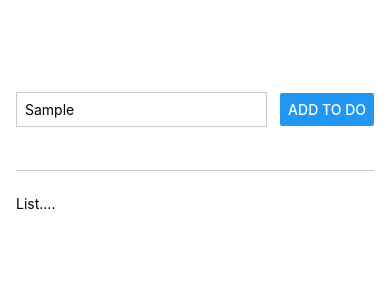
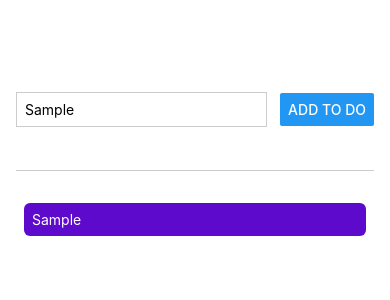
Before and after one commit to NuttaneeKnight/react-native-ToDoApp, a React Native app: screen / in a window 390 px wide. Both pictures are taken after typing "Sample" into the empty fields and a click on the button "ADD TO DO". Shown: the top 300 px of the page. Built offline with nearby package versions, Linux system fonts and the light colour scheme.

Commit message:
added eventlisteners

```diff
--- a/App.js
+++ b/App.js
@@ -1,14 +1,33 @@
+import { useState } from "react";
 import { StyleSheet, Text, View, Button, TextInput } from "react-native";
 
 export default function App() {
+  const [enteredTodoText, setEnteredTodoText] = useState("");
+  const [todos, setTodos] = useState([]);
+
+  function todoInputHandler(enteredText) {
+    setEnteredTodoText(enteredText);
+  }
+
+  function addTodoHandler() {
+    setTodos((currentTodos) => [...currentTodos, enteredTodoText]);
+  }
   return (
     <View style={styles.appContainer}>
       <View style={styles.inputContainer}>
-        <TextInput style={styles.textInput} placeholder="To Do List" />
-        <Button title="Add To Do" />
+        <TextInput
+          style={styles.textInput}
+          placeholder="To Do List"
+          onChangeText={todoInputHandler}
+        />
+        <Button title="Add To Do" onPress={addTodoHandler} />
       </View>
       <View style={styles.todosContainer}>
-        <Text>List....</Text>
+        {todos.map((todo) => (
+          <View style={styles.todoList} key={todo}>
+            <Text style={styles.todoText}>{todo}</Text>
+          </View>
+        ))}
       </View>
     </View>
   );
@@ -38,5 +57,15 @@ const styles = StyleSheet.create({
   },
   todosContainer: {
     flex: 5,
-  }
+  },
+  todoList: {
+    margin: 8,
+    padding: 8,
+    borderRadius: 6,
+    backgroundColor: "#5e0acc",
+    color: "white",
+  },
+  todoText: {
+    color: "white",
+  },
 });
```
